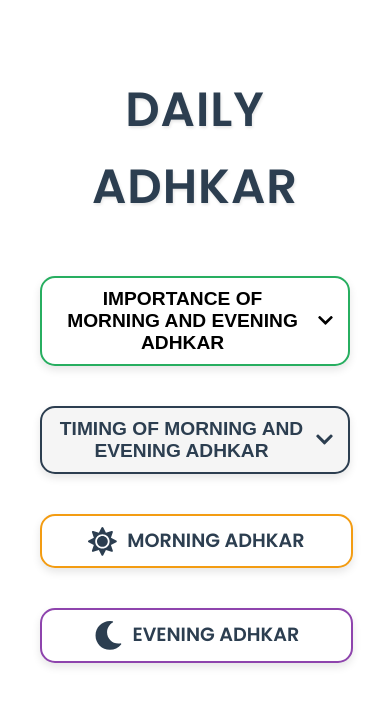
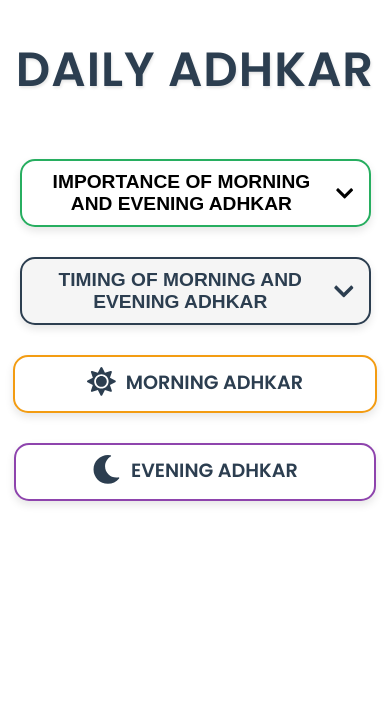
Before and after one commit to mharis2/adhkar-app, a React (Create React App) app: page / in a window 390 px wide. Shown: the top 706 px of the page. Built offline with nearby package versions, Linux system fonts and the light colour scheme.

Commit message:
fixed some more alignment issues

```diff
--- a/src/pages/Home.css
+++ b/src/pages/Home.css
@@ -9,9 +9,11 @@ body {
   box-sizing: border-box; /* Prevent layout issues */
 }
 
+/* Buttons Container */
 .home-container {
-  text-align: center;
-  padding: 40px;
+  display: flex;
+  flex-direction: column; /* Stack children vertically */
+  align-items: center; /* Center align */
 }
 
 /* Header Styling */
@@ -35,6 +37,7 @@ body {
 }
 
 /* Buttons */
+/* Buttons */
 .home-button {
   background-color: #ffffff;
   color: #2c3e50;
@@ -45,14 +48,15 @@ body {
   font-weight: bold;
   text-decoration: none;
   display: flex;
-  align-items: center;
-  justify-content: center;
-  gap: 10px;
+  align-items: center; /* Align icon and text vertically */
+  justify-content: center; /* Center icon and text horizontally */
+  gap: 10px; /* Spacing between icon and text */
   transition: all 0.3s ease-in-out;
   width: 220px;
   height: 100px;
   box-shadow: 0 4px 8px rgba(0, 0, 0, 0.1);
   margin-top: 20px; /* Uniform top margin for spacing */
+  text-align: center;
 }
 
 .home-button:hover {
@@ -61,6 +65,7 @@ body {
   box-shadow: 0 8px 16px rgba(0, 0, 0, 0.2);
 }
 
+/* Morning and Evening Buttons */
 .morning-button {
   border-color: #f39c12;
 }
@@ -81,8 +86,10 @@ body {
 
 /* Icons */
 .icon {
-  font-size: 2rem;
+  font-size: 1.5rem;
+  margin-bottom: 5px; /* Slightly separate the icon from the text */
 }
+
 
 /* Importance Button */
 .importance-button {
@@ -184,30 +191,23 @@ body {
     align-items: center;
   }
 
-  .home-button {
-    width: 90%;
+  .home-button,
+  .timing-button,
+  .importance-button {
+    width: 90%; /* Slightly decrease the width on mobile for all buttons */
     height: auto;
     padding: 10px 15px;
     font-size: 1.2rem;
-    margin-top: 20px; /* Uniform top margin */
+    margin-bottom: -10px; /* Uniform top margin */
+  }
+
+  .morning-button {
+    border-color: #f39c12;
+    width: 330px;
   }
 
   .icon {
-    font-size: 1.8rem;
-  }
-
-  .timing-button {
-    font-size: 1.2rem;
-    padding: 10px 15px;
-    width: 100%;
-    margin-top: 40px; /* Uniform top margin */
-  }
-
-  .importance-button {
-    font-size: 1.2rem;
-    padding: 10px 15px;
-    width: 100%;
-    margin-top: 20px; /* Uniform top margin */
+    font-size: 1.8rem; /* Adjust icon size for mobile */
   }
 
   .importance-details,
```
